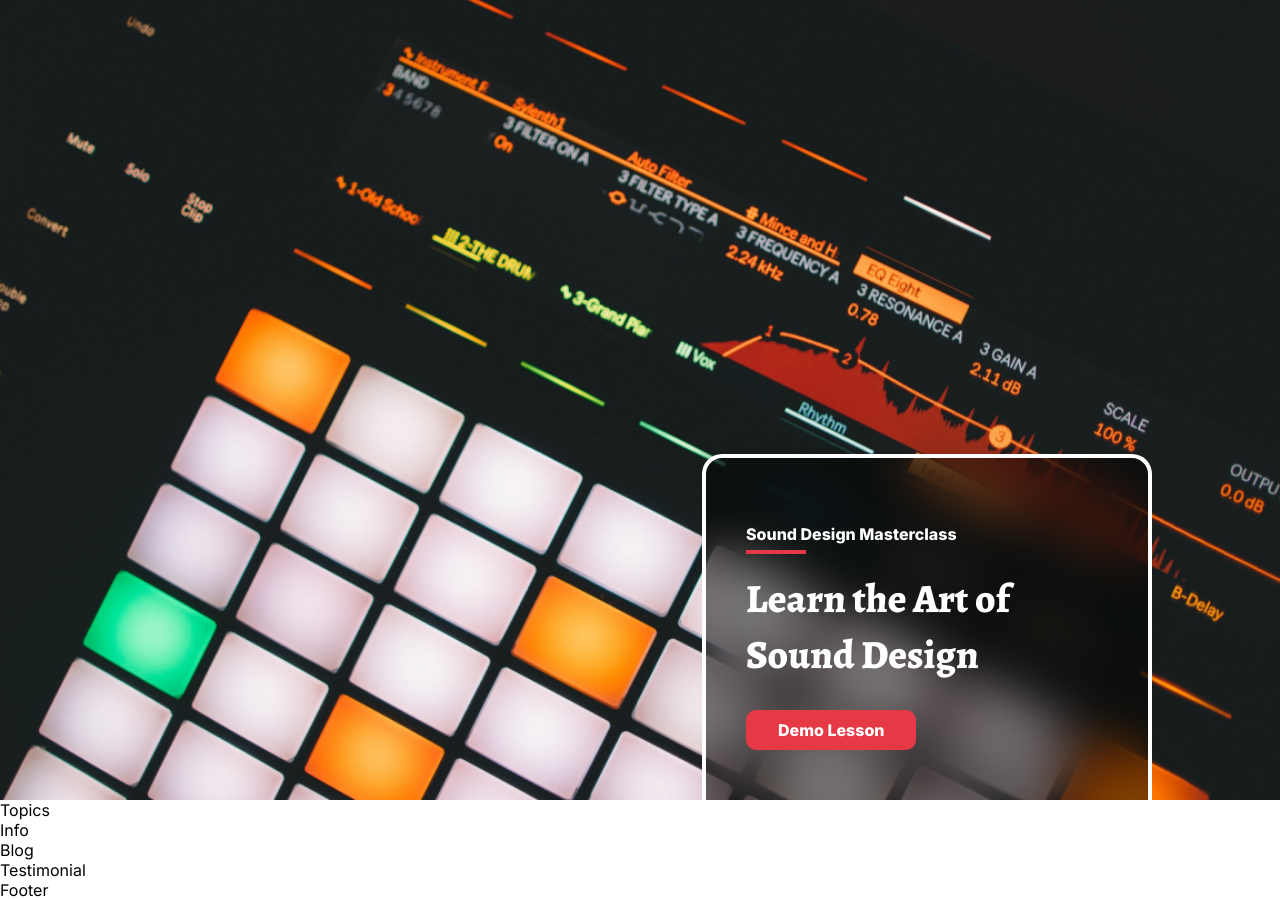
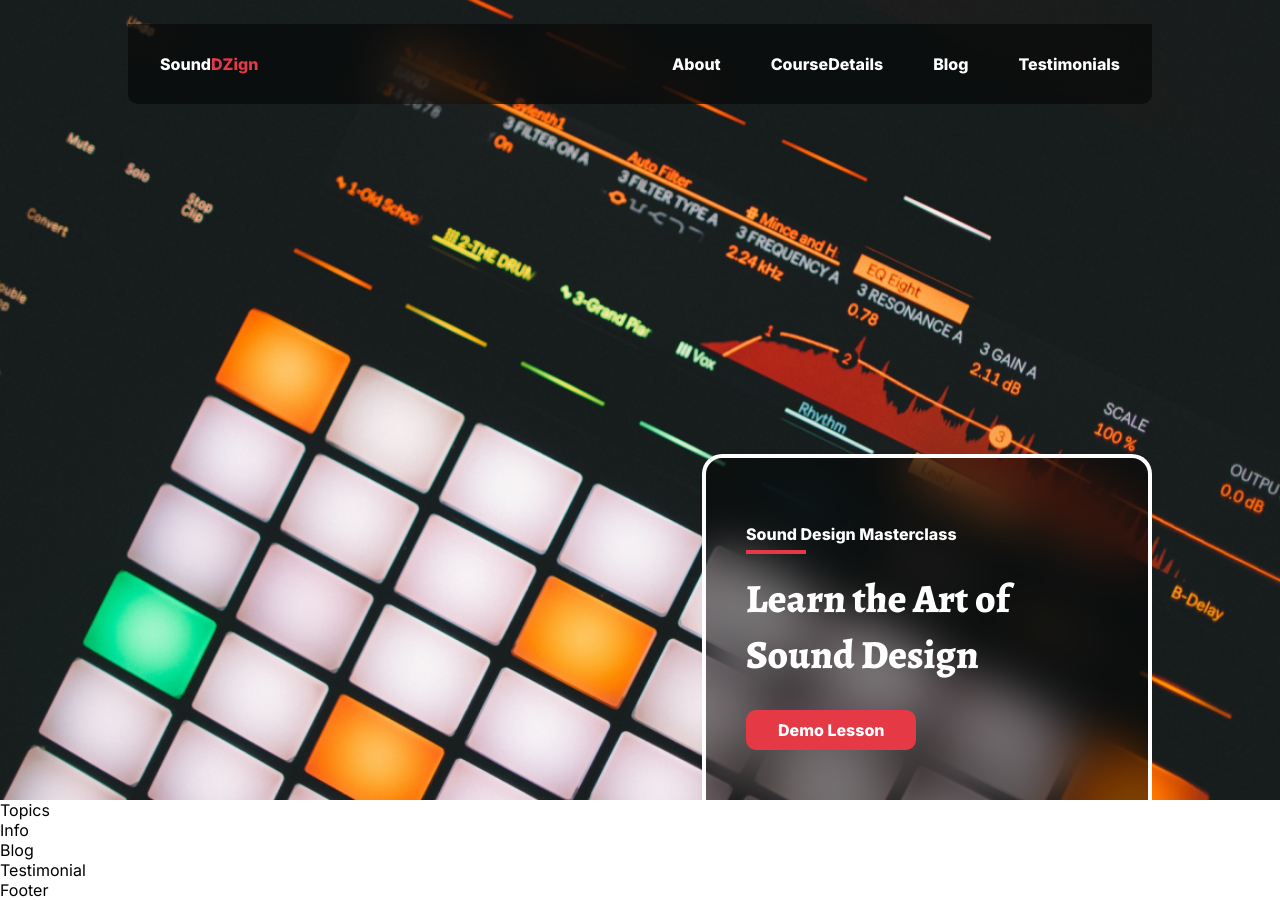
Before and after one commit to talhashah-dev/figma-to-website, a React (Vite) app in the folder SoundDZign/: page / in a window 1280 px wide. Built offline with nearby package versions, Linux system fonts and the light colour scheme.

Commit message:
Sound DZign - Navbar Styling Completed

```diff
--- a/SoundDZign/src/components/Header/Header.jsx
+++ b/SoundDZign/src/components/Header/Header.jsx
@@ -1,6 +1,7 @@
 /* eslint-disable no-unused-vars */
 import React from "react";
 import "./Header.css";
+import Navbar from "../Navbar/Navbar";
 
 // eslint-disable-next-line no-unused-vars
 
@@ -8,6 +9,7 @@
   return (
     <header>
       <div className="wrapper">
+        <Navbar />
         <div className="hero-text">
           <p className="course-name">Sound Design Masterclass</p>
           <h1>Learn the Art of Sound Design</h1>
--- a/SoundDZign/src/components/Navbar/Navbar.css
+++ b/SoundDZign/src/components/Navbar/Navbar.css
@@ -0,0 +1,33 @@
+nav {
+  height: 80px;
+  display: flex;
+  align-items: center;
+  justify-content: space-between;
+  color: #fff;
+  background-color: rgba(0 0, 0, 0.5);
+  backdrop-filter: blur(25px);
+  padding: 16px 32px;
+  border-radius: 0 0 10px 10px;
+  position: fixed;
+  width: 1024px;
+  top: 24px;
+  z-index: 300;
+}
+
+nav ul {
+  display: flex;
+  gap: 50px;
+  padding: 0;
+  list-style: none;
+}
+
+nav ul li a,
+nav a.logo {
+  font-weight: 800;
+  color: #fff;
+}
+
+nav ul li a:hover,
+nav .logo span {
+  color: var(--red-color);
+}
--- a/SoundDZign/src/components/Navbar/Navbar.jsx
+++ b/SoundDZign/src/components/Navbar/Navbar.jsx
@@ -1,10 +1,21 @@
 /* eslint-disable no-unused-vars */
-import React from 'react'
+import React from "react";
+import "./Navbar.css"
 
 function Navbar() {
   return (
-    <div>Navbar</div>
-  )
+    <nav>
+      <a href="" className="logo">
+        Sound<span>DZign</span>
+      </a>
+      <ul>
+        <li><a href="#">About</a></li>
+        <li><a href="#">CourseDetails</a></li>
+        <li><a href="#">Blog</a></li>
+        <li><a href="#">Testimonials</a></li>
+      </ul>
+    </nav>
+  );
 }
 
-export default Navbar
+export default Navbar;
```
